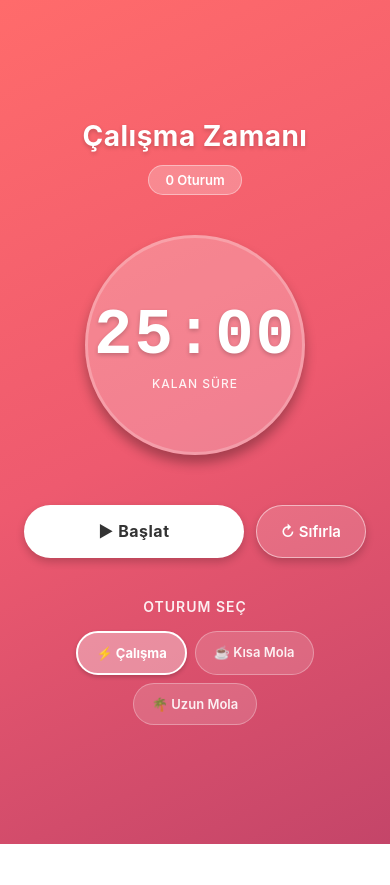
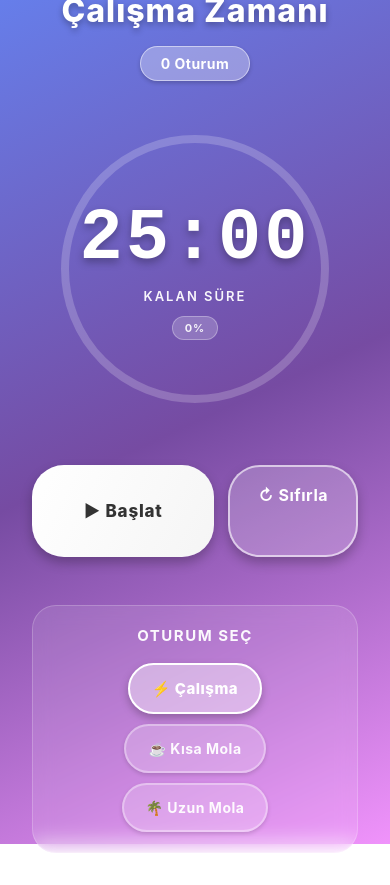
Before and after one commit to MUSTAFAALPERENAKCA/pomodoroUygulamas-, a React Native app: screen / in a window 390 px wide. Before the commit the page ends 844 px from the top, so only its background shows below. Built offline with nearby package versions, Linux system fonts and the light colour scheme.

Commit message:
UI güzelleştirildi2

```diff
--- a/App.js
+++ b/App.js
@@ -1,4 +1,4 @@
-import React, { useState, useEffect, useRef } from 'react';
+import React, { useState, useEffect, useRef } from "react";
 import {
   StyleSheet,
   Text,
@@ -7,9 +7,10 @@ import {
   Alert,
   Vibration,
   Dimensions,
-} from 'react-native';
-import { StatusBar } from 'expo-status-bar';
-import { LinearGradient } from 'expo-linear-gradient';
+} from "react-native";
+import { StatusBar } from "expo-status-bar";
+import { LinearGradient } from "expo-linear-gradient";
+import Svg, { Circle } from "react-native-svg";
 
 const WORK_TIME = 25 * 60; // 25 minutes in seconds
 const SHORT_BREAK = 5 * 60; // 5 minutes in seconds
@@ -18,7 +19,7 @@ const LONG_BREAK = 15 * 60; // 15 minutes in seconds
 export default function App() {
   const [timeLeft, setTimeLeft] = useState(WORK_TIME);
   const [isRunning, setIsRunning] = useState(false);
-  const [sessionType, setSessionType] = useState('work'); // 'work', 'shortBreak', 'longBreak'
+  const [sessionType, setSessionType] = useState("work"); // 'work', 'shortBreak', 'longBreak'
   const [sessionCount, setSessionCount] = useState(0);
   const intervalRef = useRef(null);
 
@@ -43,25 +44,25 @@ export default function App() {
   const handleTimerComplete = () => {
     Vibration.vibrate([500, 200, 500]);
     Alert.alert(
-      'Süre Doldu!',
-      sessionType === 'work'
-        ? 'Çalışma süresi tamamlandı. Mola zamanı!'
-        : 'Mola süresi tamamlandı. Tekrar çalışmaya hazır mısın?',
+      "Süre Doldu!",
+      sessionType === "work"
+        ? "Çalışma süresi tamamlandı. Mola zamanı!"
+        : "Mola süresi tamamlandı. Tekrar çalışmaya hazır mısın?",
       [
         {
-          text: 'Tamam',
+          text: "Tamam",
           onPress: () => {
-            if (sessionType === 'work') {
-              const nextBreak = sessionCount === 3 ? 'longBreak' : 'shortBreak';
+            if (sessionType === "work") {
+              const nextBreak = sessionCount === 3 ? "longBreak" : "shortBreak";
               setSessionType(nextBreak);
-              setTimeLeft(nextBreak === 'longBreak' ? LONG_BREAK : SHORT_BREAK);
-              if (nextBreak === 'longBreak') {
+              setTimeLeft(nextBreak === "longBreak" ? LONG_BREAK : SHORT_BREAK);
+              if (nextBreak === "longBreak") {
                 setSessionCount(0);
               } else {
                 setSessionCount((prev) => prev + 1);
               }
             } else {
-              setSessionType('work');
+              setSessionType("work");
               setTimeLeft(WORK_TIME);
             }
             setIsRunning(false);
@@ -81,9 +82,9 @@ export default function App() {
 
   const resetTimer = () => {
     setIsRunning(false);
-    if (sessionType === 'work') {
+    if (sessionType === "work") {
       setTimeLeft(WORK_TIME);
-    } else if (sessionType === 'shortBreak') {
+    } else if (sessionType === "shortBreak") {
       setTimeLeft(SHORT_BREAK);
     } else {
       setTimeLeft(LONG_BREAK);
@@ -93,45 +94,47 @@ export default function App() {
   const formatTime = (seconds) => {
     const mins = Math.floor(seconds / 60);
     const secs = seconds % 60;
-    return `${mins.toString().padStart(2, '0')}:${secs.toString().padStart(2, '0')}`;
+    return `${mins.toString().padStart(2, "0")}:${secs
+      .toString()
+      .padStart(2, "0")}`;
   };
 
   const getSessionTitle = () => {
     switch (sessionType) {
-      case 'work':
-        return 'Çalışma Zamanı';
-      case 'shortBreak':
-        return 'Kısa Mola';
-      case 'longBreak':
-        return 'Uzun Mola';
+      case "work":
+        return "Çalışma Zamanı";
+      case "shortBreak":
+        return "Kısa Mola";
+      case "longBreak":
+        return "Uzun Mola";
       default:
-        return 'Pomodoro';
+        return "Pomodoro";
     }
   };
 
   const getGradientColors = () => {
     switch (sessionType) {
-      case 'work':
-        return ['#ff6b6b', '#ee5a6f', '#c44569'];
-      case 'shortBreak':
-        return ['#4ecdc4', '#44a3a3', '#2d8a82'];
-      case 'longBreak':
-        return ['#95e1d3', '#6bcf9f', '#4ecdc4'];
+      case "work":
+        return ["#667eea", "#764ba2", "#f093fb"];
+      case "shortBreak":
+        return ["#4facfe", "#00f2fe", "#43e97b"];
+      case "longBreak":
+        return ["#fa709a", "#fee140", "#30cfd0"];
       default:
-        return ['#ff6b6b', '#ee5a6f', '#c44569'];
+        return ["#667eea", "#764ba2", "#f093fb"];
     }
   };
 
   const getProgress = () => {
     let totalTime;
     switch (sessionType) {
-      case 'work':
+      case "work":
         totalTime = WORK_TIME;
         break;
-      case 'shortBreak':
+      case "shortBreak":
         totalTime = SHORT_BREAK;
         break;
-      case 'longBreak':
+      case "longBreak":
         totalTime = LONG_BREAK;
         break;
       default:
@@ -149,44 +152,67 @@ export default function App() {
       style={styles.container}
       start={{ x: 0, y: 0 }}
       end={{ x: 1, y: 1 }}
+      locations={[0, 0.5, 1]}
     >
       <StatusBar style="light" />
       <View style={styles.content}>
         <View style={styles.header}>
           <Text style={styles.title}>{getSessionTitle()}</Text>
           <View style={styles.sessionBadge}>
-            <Text style={styles.sessionBadgeText}>
-              {sessionCount} Oturum
-            </Text>
+            <Text style={styles.sessionBadgeText}>{sessionCount} Oturum</Text>
           </View>
         </View>
 
         <View style={styles.timerContainer}>
-          <View style={styles.progressRing}>
-            <View
-              style={[
-                styles.progressFill,
-                {
-                  height: `${progress}%`,
-                },
-              ]}
+          <Svg width={280} height={280} style={styles.progressSvg}>
+            {/* Background Circle */}
+            <Circle
+              cx={140}
+              cy={140}
+              r={130}
+              stroke="rgba(255, 255, 255, 0.2)"
+              strokeWidth={8}
+              fill="transparent"
             />
-          </View>
+            {/* Progress Circle */}
+            <Circle
+              cx={140}
+              cy={140}
+              r={130}
+              stroke="rgba(255, 255, 255, 0.9)"
+              strokeWidth={8}
+              fill="transparent"
+              strokeDasharray={`${2 * Math.PI * 130}`}
+              strokeDashoffset={`${2 * Math.PI * 130 * (1 - progress / 100)}`}
+              strokeLinecap="round"
+              transform={`rotate(-90 140 140)`}
+            />
+          </Svg>
           <View style={styles.timerContent}>
             <Text style={styles.timer}>{formatTime(timeLeft)}</Text>
             <Text style={styles.timerLabel}>Kalan Süre</Text>
+            <View style={styles.progressTextContainer}>
+              <Text style={styles.progressText}>{Math.round(progress)}%</Text>
+            </View>
           </View>
         </View>
 
         <View style={styles.buttonContainer}>
           {!isRunning ? (
-            <TouchableOpacity
+            <LinearGradient
+              colors={["#fff", "#f5f5f5"]}
               style={[styles.button, styles.primaryButton]}
-              onPress={startTimer}
-              activeOpacity={0.8}
+              start={{ x: 0, y: 0 }}
+              end={{ x: 1, y: 1 }}
             >
-              <Text style={styles.primaryButtonText}>▶ Başlat</Text>
-            </TouchableOpacity>
+              <TouchableOpacity
+                onPress={startTimer}
+                activeOpacity={0.85}
+                style={styles.buttonInner}
+              >
+                <Text style={styles.primaryButtonText}>▶ Başlat</Text>
+              </TouchableOpacity>
+            </LinearGradient>
           ) : (
             <TouchableOpacity
               style={[styles.button, styles.secondaryButton]}
@@ -211,11 +237,11 @@ export default function App() {
             <TouchableOpacity
               style={[
                 styles.sessionButton,
-                sessionType === 'work' && styles.activeSessionButton,
+                sessionType === "work" && styles.activeSessionButton,
               ]}
               onPress={() => {
                 if (!isRunning) {
-                  setSessionType('work');
+                  setSessionType("work");
                   setTimeLeft(WORK_TIME);
                 }
               }}
@@ -224,7 +250,7 @@ export default function App() {
               <Text
                 style={[
                   styles.sessionButtonText,
-                  sessionType === 'work' && styles.activeSessionButtonText,
+                  sessionType === "work" && styles.activeSessionButtonText,
                 ]}
               >
                 ⚡ Çalışma
@@ -233,11 +259,11 @@ export default function App() {
             <TouchableOpacity
               style={[
                 styles.sessionButton,
-                sessionType === 'shortBreak' && styles.activeSessionButton,
+                sessionType === "shortBreak" && styles.activeSessionButton,
               ]}
               onPress={() => {
                 if (!isRunning) {
-                  setSessionType('shortBreak');
+                  setSessionType("shortBreak");
                   setTimeLeft(SHORT_BREAK);
                 }
               }}
@@ -246,7 +272,8 @@ export default function App() {
               <Text
                 style={[
                   styles.sessionButtonText,
-                  sessionType === 'shortBreak' && styles.activeSessionButtonText,
+                  sessionType === "shortBreak" &&
+                    styles.activeSessionButtonText,
                 ]}
               >
                 ☕ Kısa Mola
@@ -255,11 +282,11 @@ export default function App() {
             <TouchableOpacity
               style={[
                 styles.sessionButton,
-                sessionType === 'longBreak' && styles.activeSessionButton,
+                sessionType === "longBreak" && styles.activeSessionButton,
               ]}
               onPress={() => {
                 if (!isRunning) {
-                  setSessionType('longBreak');
+                  setSessionType("longBreak");
                   setTimeLeft(LONG_BREAK);
                 }
               }}
@@ -268,7 +295,7 @@ export default function App() {
               <Text
                 style={[
                   styles.sessionButtonText,
-                  sessionType === 'longBreak' && styles.activeSessionButtonText,
+                  sessionType === "longBreak" && styles.activeSessionButtonText,
                 ]}
               >
                 🌴 Uzun Mola
@@ -281,204 +308,224 @@ export default function App() {
   );
 }
 
-const { width } = Dimensions.get('window');
+const { width } = Dimensions.get("window");
 
 const styles = StyleSheet.create({
   container: {
     flex: 1,
-    justifyContent: 'center',
-    alignItems: 'center',
+    justifyContent: "center",
+    alignItems: "center",
   },
   content: {
-    alignItems: 'center',
-    padding: 24,
-    width: '100%',
-    maxWidth: 400,
+    alignItems: "center",
+    padding: 32,
+    width: "100%",
+    maxWidth: 420,
   },
   header: {
-    alignItems: 'center',
-    marginBottom: 40,
-    width: '100%',
+    alignItems: "center",
+    marginBottom: 48,
+    width: "100%",
   },
   title: {
-    fontSize: 28,
-    fontWeight: '700',
-    color: '#fff',
-    textAlign: 'center',
-    marginBottom: 12,
-    textShadowColor: 'rgba(0, 0, 0, 0.2)',
-    textShadowOffset: { width: 0, height: 2 },
-    textShadowRadius: 4,
-    letterSpacing: 0.5,
+    fontSize: 32,
+    fontWeight: "800",
+    color: "#fff",
+    textAlign: "center",
+    marginBottom: 16,
+    textShadowColor: "rgba(0, 0, 0, 0.3)",
+    textShadowOffset: { width: 0, height: 3 },
+    textShadowRadius: 6,
+    letterSpacing: 1,
   },
   sessionBadge: {
-    backgroundColor: 'rgba(255, 255, 255, 0.25)',
-    paddingHorizontal: 16,
-    paddingVertical: 6,
-    borderRadius: 20,
-    borderWidth: 1,
-    borderColor: 'rgba(255, 255, 255, 0.4)',
-  },
-  sessionBadgeText: {
-    color: '#fff',
-    fontSize: 13,
-    fontWeight: '600',
-  },
-  timerContainer: {
-    width: 220,
-    height: 220,
-    borderRadius: 110,
-    backgroundColor: 'rgba(255, 255, 255, 0.15)',
-    justifyContent: 'center',
-    alignItems: 'center',
-    marginBottom: 50,
-    overflow: 'hidden',
-    borderWidth: 3,
-    borderColor: 'rgba(255, 255, 255, 0.3)',
-    shadowColor: '#000',
-    shadowOffset: { width: 0, height: 8 },
-    shadowOpacity: 0.3,
-    shadowRadius: 12,
-    elevation: 8,
-  },
-  progressRing: {
-    position: 'absolute',
-    width: '100%',
-    height: '100%',
-    bottom: 0,
-    left: 0,
-    right: 0,
-    backgroundColor: 'rgba(255, 255, 255, 0.1)',
-  },
-  progressFill: {
-    position: 'absolute',
-    bottom: 0,
-    width: '100%',
-    backgroundColor: 'rgba(255, 255, 255, 0.25)',
-    borderTopLeftRadius: 110,
-    borderTopRightRadius: 110,
-  },
-  timerContent: {
-    alignItems: 'center',
-    zIndex: 1,
-  },
-  timer: {
-    fontSize: 64,
-    fontWeight: '700',
-    color: '#fff',
-    fontFamily: 'monospace',
-    textShadowColor: 'rgba(0, 0, 0, 0.2)',
-    textShadowOffset: { width: 0, height: 2 },
-    textShadowRadius: 4,
-    letterSpacing: 2,
-  },
-  timerLabel: {
-    fontSize: 12,
-    color: 'rgba(255, 255, 255, 0.9)',
-    marginTop: 4,
-    fontWeight: '500',
-    textTransform: 'uppercase',
-    letterSpacing: 1,
-  },
-  buttonContainer: {
-    flexDirection: 'row',
-    gap: 12,
-    marginBottom: 40,
-    width: '100%',
-    justifyContent: 'center',
-  },
-  button: {
-    paddingHorizontal: 32,
-    paddingVertical: 16,
-    borderRadius: 30,
-    minWidth: 120,
-    alignItems: 'center',
-    shadowColor: '#000',
-    shadowOffset: { width: 0, height: 4 },
-    shadowOpacity: 0.2,
-    shadowRadius: 8,
-    elevation: 5,
-  },
-  primaryButton: {
-    backgroundColor: '#fff',
-    flex: 1,
-  },
-  primaryButtonText: {
-    color: '#333',
-    fontSize: 16,
-    fontWeight: '700',
-    letterSpacing: 0.5,
-  },
-  secondaryButton: {
-    backgroundColor: 'rgba(255, 255, 255, 0.2)',
-    borderWidth: 2,
-    borderColor: '#fff',
-    flex: 1,
-  },
-  secondaryButtonText: {
-    color: '#fff',
-    fontSize: 16,
-    fontWeight: '700',
-    letterSpacing: 0.5,
-  },
-  resetButton: {
-    backgroundColor: 'rgba(255, 255, 255, 0.15)',
+    backgroundColor: "rgba(255, 255, 255, 0.3)",
+    paddingHorizontal: 20,
+    paddingVertical: 8,
+    borderRadius: 24,
     borderWidth: 1.5,
-    borderColor: 'rgba(255, 255, 255, 0.5)',
-    paddingHorizontal: 24,
-    minWidth: 100,
-  },
-  resetButtonText: {
-    color: '#fff',
-    fontSize: 15,
-    fontWeight: '600',
-  },
-  sessionButtonsContainer: {
-    width: '100%',
-    alignItems: 'center',
-  },
-  sessionButtonsTitle: {
-    fontSize: 14,
-    color: 'rgba(255, 255, 255, 0.9)',
-    marginBottom: 16,
-    fontWeight: '600',
-    textTransform: 'uppercase',
-    letterSpacing: 1,
-  },
-  sessionButtons: {
-    flexDirection: 'row',
-    gap: 8,
-    flexWrap: 'wrap',
-    justifyContent: 'center',
-    width: '100%',
-  },
-  sessionButton: {
-    backgroundColor: 'rgba(255, 255, 255, 0.15)',
-    paddingHorizontal: 18,
-    paddingVertical: 12,
-    borderRadius: 25,
-    borderWidth: 1.5,
-    borderColor: 'rgba(255, 255, 255, 0.3)',
-    minWidth: 100,
-    alignItems: 'center',
-  },
-  activeSessionButton: {
-    backgroundColor: 'rgba(255, 255, 255, 0.35)',
-    borderColor: '#fff',
-    borderWidth: 2,
-    shadowColor: '#000',
+    borderColor: "rgba(255, 255, 255, 0.5)",
+    shadowColor: "#000",
     shadowOffset: { width: 0, height: 2 },
     shadowOpacity: 0.2,
     shadowRadius: 4,
     elevation: 3,
   },
+  sessionBadgeText: {
+    color: "#fff",
+    fontSize: 14,
+    fontWeight: "700",
+    letterSpacing: 0.5,
+  },
+  timerContainer: {
+    width: 280,
+    height: 280,
+    justifyContent: "center",
+    alignItems: "center",
+    marginBottom: 56,
+    position: "relative",
+  },
+  progressSvg: {
+    position: "absolute",
+    transform: [{ rotate: "0deg" }],
+  },
+  timerContent: {
+    alignItems: "center",
+    zIndex: 10,
+  },
+  timer: {
+    fontSize: 72,
+    fontWeight: "800",
+    color: "#fff",
+    fontFamily: "monospace",
+    textShadowColor: "rgba(0, 0, 0, 0.3)",
+    textShadowOffset: { width: 0, height: 4 },
+    textShadowRadius: 8,
+    letterSpacing: 3,
+  },
+  timerLabel: {
+    fontSize: 13,
+    color: "rgba(255, 255, 255, 0.95)",
+    marginTop: 8,
+    fontWeight: "600",
+    textTransform: "uppercase",
+    letterSpacing: 2,
+  },
+  progressTextContainer: {
+    marginTop: 12,
+    backgroundColor: "rgba(255, 255, 255, 0.2)",
+    paddingHorizontal: 12,
+    paddingVertical: 4,
+    borderRadius: 12,
+    borderWidth: 1,
+    borderColor: "rgba(255, 255, 255, 0.3)",
+  },
+  progressText: {
+    fontSize: 11,
+    color: "rgba(255, 255, 255, 0.9)",
+    fontWeight: "700",
+    letterSpacing: 1,
+  },
+  buttonContainer: {
+    flexDirection: "row",
+    gap: 14,
+    marginBottom: 48,
+    width: "100%",
+    justifyContent: "center",
+  },
+  button: {
+    paddingHorizontal: 36,
+    paddingVertical: 18,
+    borderRadius: 32,
+    minWidth: 130,
+    alignItems: "center",
+    shadowColor: "#000",
+    shadowOffset: { width: 0, height: 6 },
+    shadowOpacity: 0.25,
+    shadowRadius: 12,
+    elevation: 8,
+  },
+  buttonInner: {
+    width: "100%",
+    alignItems: "center",
+    paddingVertical: 18,
+  },
+  primaryButton: {
+    flex: 1,
+    borderWidth: 0,
+    borderRadius: 32,
+    overflow: "hidden",
+  },
+  primaryButtonText: {
+    color: "#333",
+    fontSize: 17,
+    fontWeight: "800",
+    letterSpacing: 0.8,
+  },
+  secondaryButton: {
+    backgroundColor: "rgba(255, 255, 255, 0.25)",
+    borderWidth: 2.5,
+    borderColor: "#fff",
+    flex: 1,
+  },
+  secondaryButtonText: {
+    color: "#fff",
+    fontSize: 17,
+    fontWeight: "800",
+    letterSpacing: 0.8,
+  },
+  resetButton: {
+    backgroundColor: "rgba(255, 255, 255, 0.2)",
+    borderWidth: 2,
+    borderColor: "rgba(255, 255, 255, 0.6)",
+    paddingHorizontal: 28,
+    minWidth: 110,
+  },
+  resetButtonText: {
+    color: "#fff",
+    fontSize: 16,
+    fontWeight: "700",
+    letterSpacing: 0.5,
+  },
+  sessionButtonsContainer: {
+    width: "100%",
+    alignItems: "center",
+    backgroundColor: "rgba(255, 255, 255, 0.1)",
+    borderRadius: 24,
+    padding: 20,
+    borderWidth: 1.5,
+    borderColor: "rgba(255, 255, 255, 0.2)",
+    backdropFilter: "blur(10px)",
+  },
+  sessionButtonsTitle: {
+    fontSize: 15,
+    color: "rgba(255, 255, 255, 0.95)",
+    marginBottom: 18,
+    fontWeight: "700",
+    textTransform: "uppercase",
+    letterSpacing: 1.5,
+  },
+  sessionButtons: {
+    flexDirection: "row",
+    gap: 10,
+    flexWrap: "wrap",
+    justifyContent: "center",
+    width: "100%",
+  },
+  sessionButton: {
+    backgroundColor: "rgba(255, 255, 255, 0.2)",
+    paddingHorizontal: 22,
+    paddingVertical: 14,
+    borderRadius: 28,
+    borderWidth: 2,
+    borderColor: "rgba(255, 255, 255, 0.35)",
+    minWidth: 110,
+    alignItems: "center",
+    shadowColor: "#000",
+    shadowOffset: { width: 0, height: 2 },
+    shadowOpacity: 0.15,
+    shadowRadius: 4,
+    elevation: 2,
+  },
+  activeSessionButton: {
+    backgroundColor: "rgba(255, 255, 255, 0.4)",
+    borderColor: "#fff",
+    borderWidth: 2.5,
+    shadowColor: "#000",
+    shadowOffset: { width: 0, height: 4 },
+    shadowOpacity: 0.25,
+    shadowRadius: 8,
+    elevation: 5,
+  },
   sessionButtonText: {
-    color: 'rgba(255, 255, 255, 0.9)',
-    fontSize: 13,
-    fontWeight: '600',
+    color: "rgba(255, 255, 255, 0.95)",
+    fontSize: 14,
+    fontWeight: "700",
+    letterSpacing: 0.5,
   },
   activeSessionButtonText: {
-    color: '#fff',
-    fontWeight: '700',
+    color: "#fff",
+    fontWeight: "800",
+    fontSize: 15,
   },
 });
```
